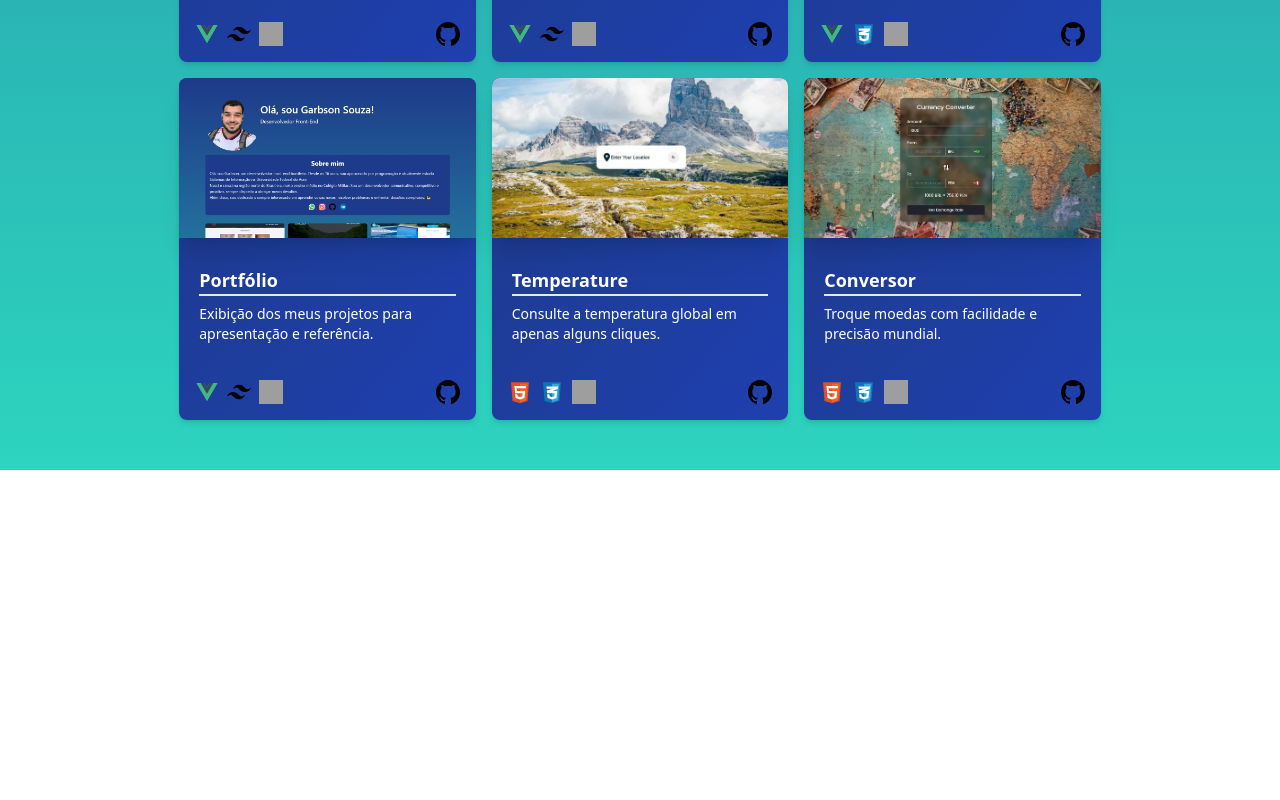
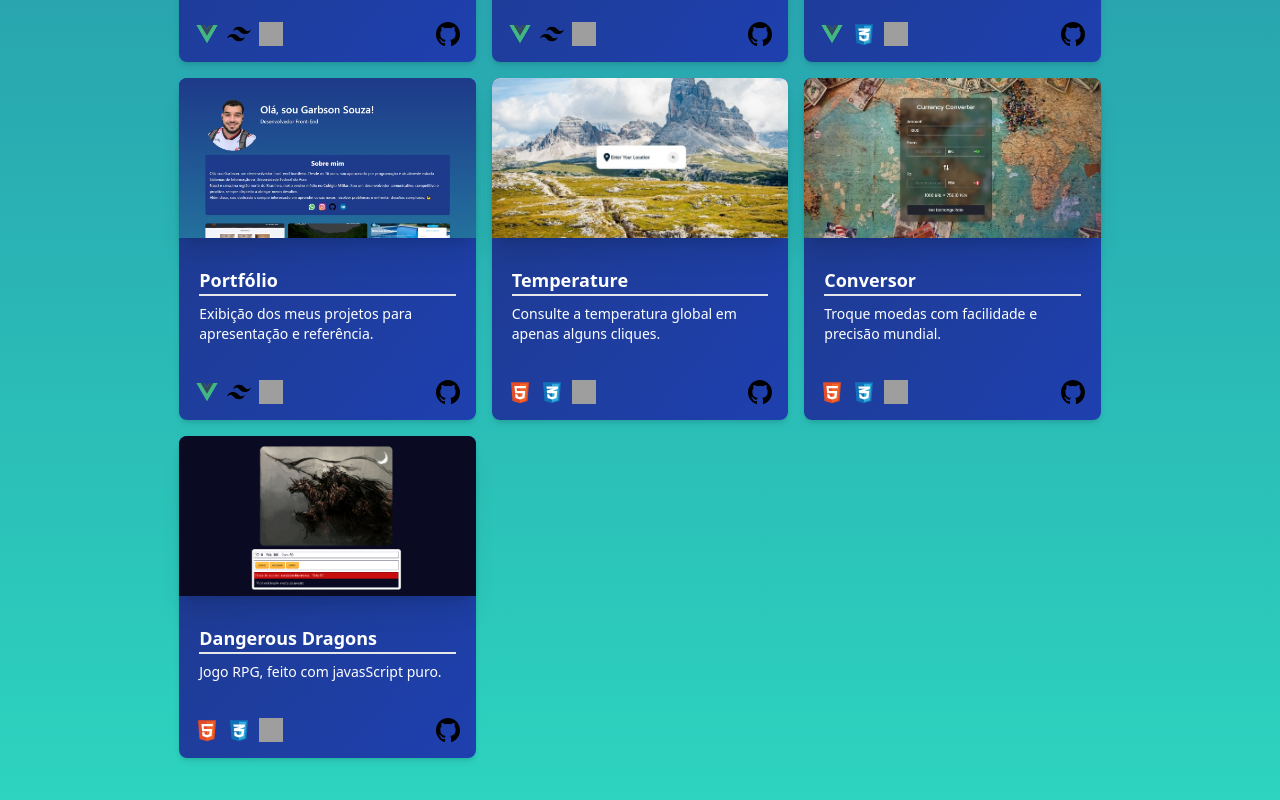
Before and after one commit to Garbson/portifolio, a Vue app: page / in a window 1280 px wide. Shown: the part 1844-2644 px from the top of the page. Before the commit the page ends 2314 px from the top, so only its background shows below. Built offline with nearby package versions, Linux system fonts and the light colour scheme; grey boxes are pictures that could not be loaded.

Commit message:
add city

```diff
--- a/src/components/BaseCard.vue
+++ b/src/components/BaseCard.vue
@@ -166,6 +166,16 @@ const projects = [
     javascript: true,
     github: 'https://github.com/Garbson/Currency-Converter',
     link: 'https://currency-converter-cgn.pages.dev/'
+  },
+  {
+    title: 'Dangerous Dragons',
+    description: 'Jogo RPG, feito com javasScript puro.',
+    img: 'dangerous.png',
+    html: true,
+    css: true,
+    javascript: true,
+    github: 'https://github.com/Garbson/Dangerous-dragon',
+    link: 'https://dangerous-dragon.pages.dev'
   }
 ]
 </script>
```
Also changed, not shown: public/city.png (added).
